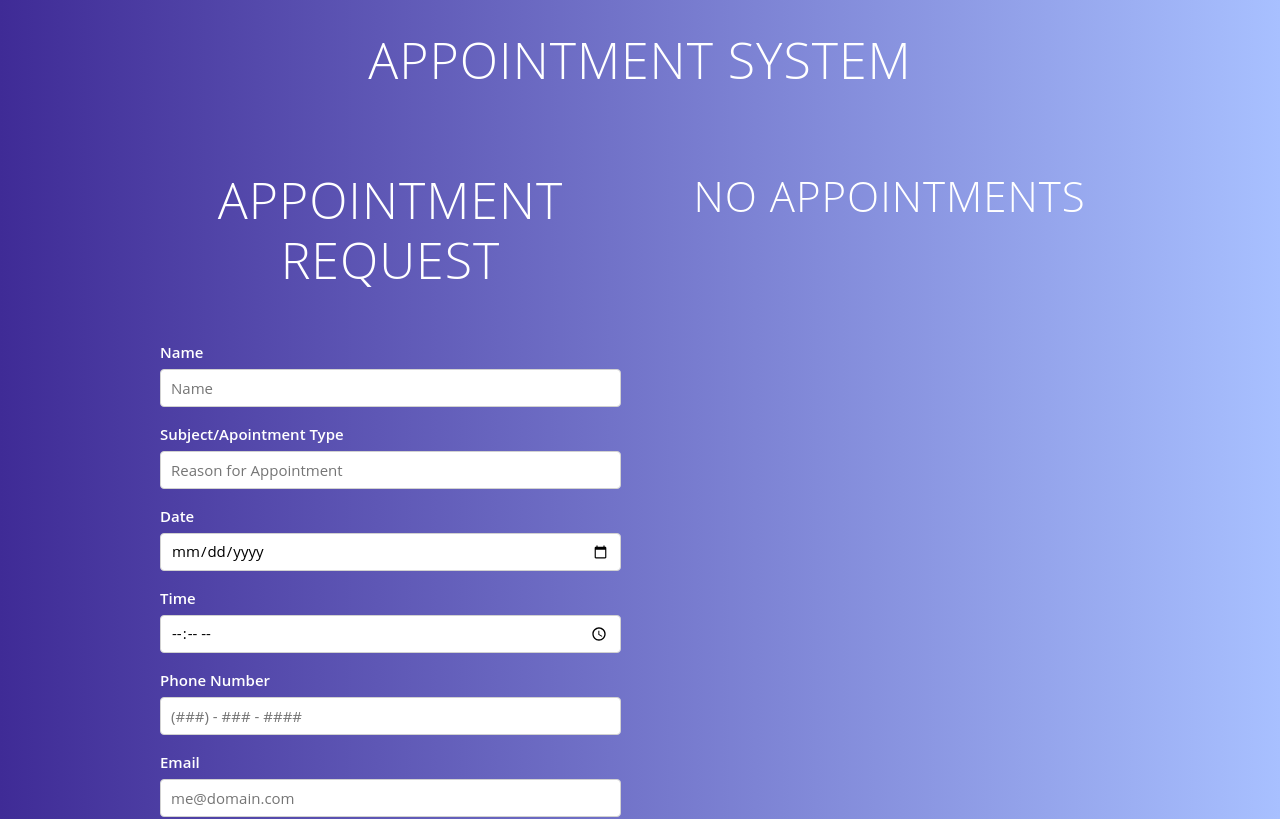
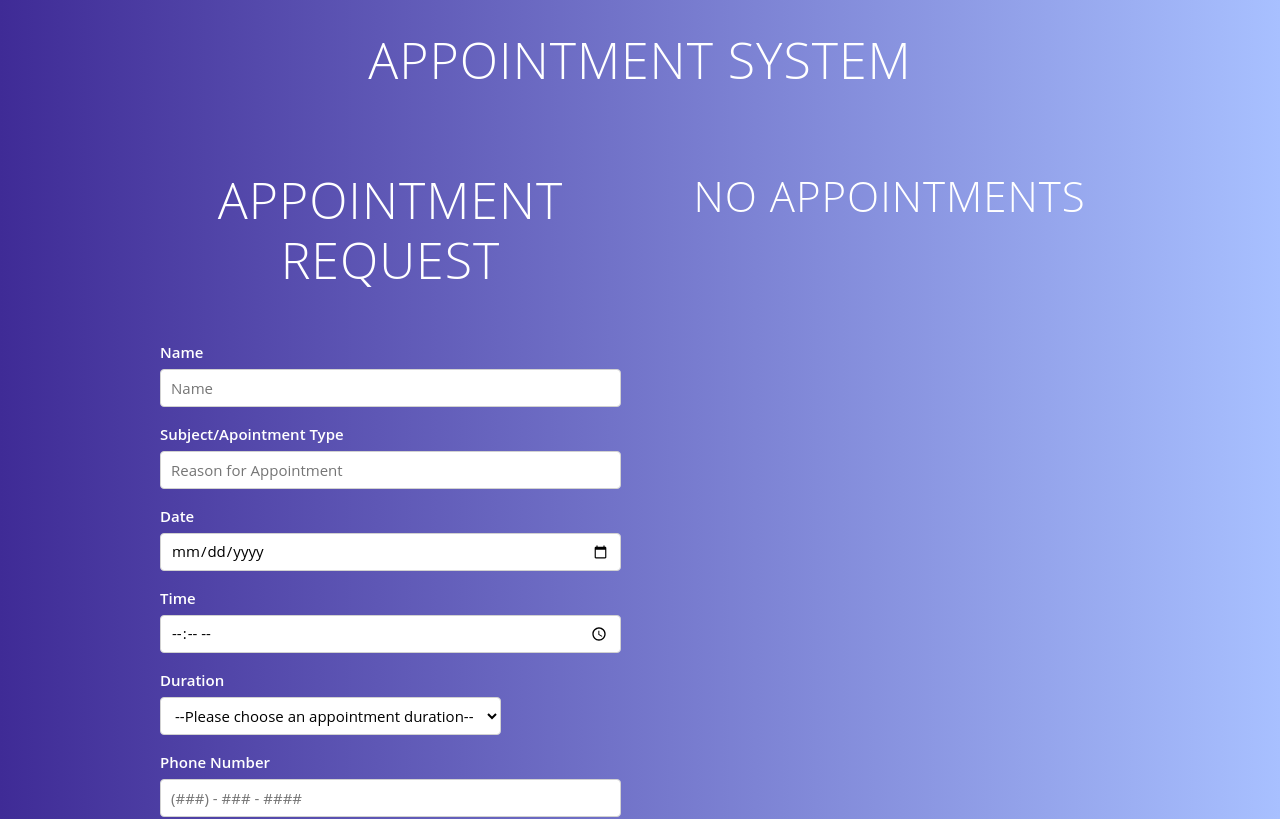
Before and after one commit to rcampbell2108/cop4331-project5, a React (Create React App) app: page / in a window 1280 px wide. Shown: the top 819 px of the page. Built offline with nearby package versions, Linux system fonts and the light colour scheme.

Commit message:
Appointment duration feature commit
Includes feature where user can only select appointment durations up to 1 hour. For this it's in 15-minute increments for realism. This form is mandatory.

```diff
--- a/src/App.js
+++ b/src/App.js
@@ -12,8 +12,6 @@ function App()
     initialAppointments = [];
   }
 
-
-
   // array of appointments
   const [appointments, savedAppointments] = useState(initialAppointments);
 
@@ -21,7 +19,8 @@ function App()
   useEffect(() => {
     let initialAppointments = JSON.parse(localStorage.getItem('appointments'));
 
-    if (initialAppointments) {
+    if (initialAppointments)
+    {
       localStorage.setItem('appointments', JSON.stringify(appointments));
     }
     else {
@@ -63,7 +62,6 @@ function App()
 
         </div>
       </div>
-
     </Fragment>
   );
 }
--- a/src/components/Appointment.js
+++ b/src/components/Appointment.js
@@ -8,11 +8,9 @@ const booked_dates = [];
     const updateError = false;
 
 
+
 // this class represents the created appointment(s)
 const Appointment = ({ appointment, deletedAppointment }) => (
-
-
-
   <div className="appointment">
 
   <Fragment>
@@ -50,6 +48,10 @@ const Appointment = ({ appointment, deletedAppointment }) => (
     </p>
 
     <p>
+      Duration: <span>{appointment.duration}</span>
+    </p>
+
+    <p>
       Notes: <span>{appointment.notes}</span>
     </p>
 
@@ -67,14 +69,6 @@ const Appointment = ({ appointment, deletedAppointment }) => (
    </div>
 );
 
-//{booked_dates.length = 0};
-/*
-      <script>
-            {CaptureData(appointment)},
-            {date_count++}
-      </script>
-*/
-
 Appointment.propTypes =
 {
   appointment: PropTypes.array.isRequired,
@@ -88,9 +82,6 @@ function CaptureData(appointment)
      <p className="error-alert"> Requested appointment unavailable. Please select a different date. </p>
      </Fragment>*/
     //  base case: if the new date's in the array,
-
-
-
 
     //  if the new date's in the array already don't add a duplicate.
     if (!isInArray(booked_dates, appointment))
@@ -118,9 +109,9 @@ function isInArray(booked_dates, appointment)
 
 function displayError()
 {
-;
-
-   /* return(    <Fragment>
+    ;
+   /* return(
+   <Fragment>
 
     </Fragment>)*/
 }
--- a/src/components/Form.js
+++ b/src/components/Form.js
@@ -1,6 +1,14 @@
 import React, { Fragment, useState } from "react";
 import uuid from 'uuid/v4';
 import PropTypes from 'prop-types';
+
+var e, result;
+
+
+/*var e = document.getElementById("ddlViewBy");
+var strUser = e.options[e.selectedIndex].text;
+duration.value = strUser;*/
+
 
 const Form = ({makeAppointment}) => {
 
@@ -10,6 +18,7 @@ const Form = ({makeAppointment}) => {
         name:'',
         date:'',
         time:'',
+        duration:'',
         notes:'',
         phone_number:'',
         email:''
@@ -26,16 +35,16 @@ const Form = ({makeAppointment}) => {
     }
 
     // extract data
-    const {reason, name, date, time, notes, phone_number, email} = appointment;
+    const {reason, name, date, time, duration, notes, phone_number, email} = appointment;
 
     // when sending/submitting Form
     const submitAppointment = e =>
     {
       e.preventDefault();
 
-      // If any of the fields are empty, set error to true
-      if(reason.trim() === '' || name.trim() === ''  || date.trim() === ''  || time.trim() === ''  || notes.trim() === ''
-          || phone_number.trim() === '' || email.trim() === '' )
+      // If any of the fields are empty, set error to true. Otherwise error is false by default to hide it
+      if(reason.trim() === '' || name.trim() === ''  || date.trim() === ''  || time.trim() === ''  || duration.trim() === '--Please choose an appointment duration--' ||
+            notes.trim() === '' || phone_number.trim() === '' || email.trim() === '')
       {
           updateError(true);
           return;
@@ -57,10 +66,10 @@ const Form = ({makeAppointment}) => {
         time:'',
         notes:'',
         phone_number:'',
+        duration:'',
         email:''
       })
     }
-
 
   return (
     <Fragment>
@@ -114,6 +123,22 @@ const Form = ({makeAppointment}) => {
           required
         />
 
+
+        <label> Duration </label>
+        <select
+            id="select_id"
+
+            onChange={() => { GetSelectedText(); console.log(GetSelectedText())} }
+        >
+
+            <option value="">--Please choose an appointment duration--</option>
+            <option value="duration">15 Minutes</option>
+            <option value="duration">30 Minutes</option>
+            <option value="duration">45 Minutes</option>
+            <option value="duration">60 Minutes</option>
+        </select>
+
+
         <label> Phone Number </label>
         <input
           type="tel"
@@ -150,7 +175,21 @@ const Form = ({makeAppointment}) => {
     </Fragment>
   );
 
+
+   function GetSelectedText()
+   {
+        {var e = document.getElementById("select_id")}
+        {var result = e.options[e.selectedIndex]}
+
+        //{console.log("hello")}
+
+        appointment.duration = result.text
+        //console.log(appointment.duration);
+        //document.getElementById("result").innerHTML = result;
+    }
+
 };
+
 
 Form.propTypes =
 {
```
